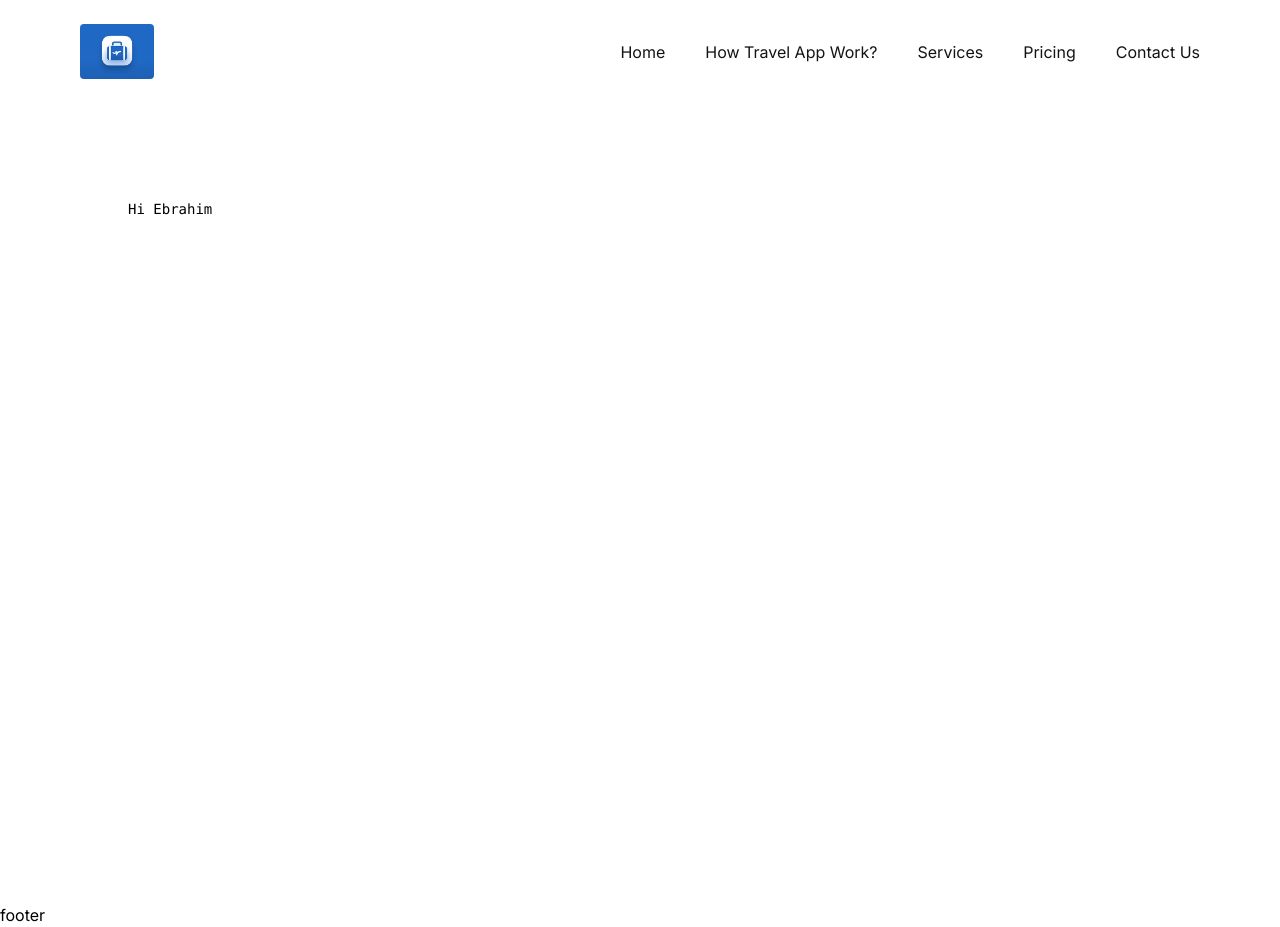
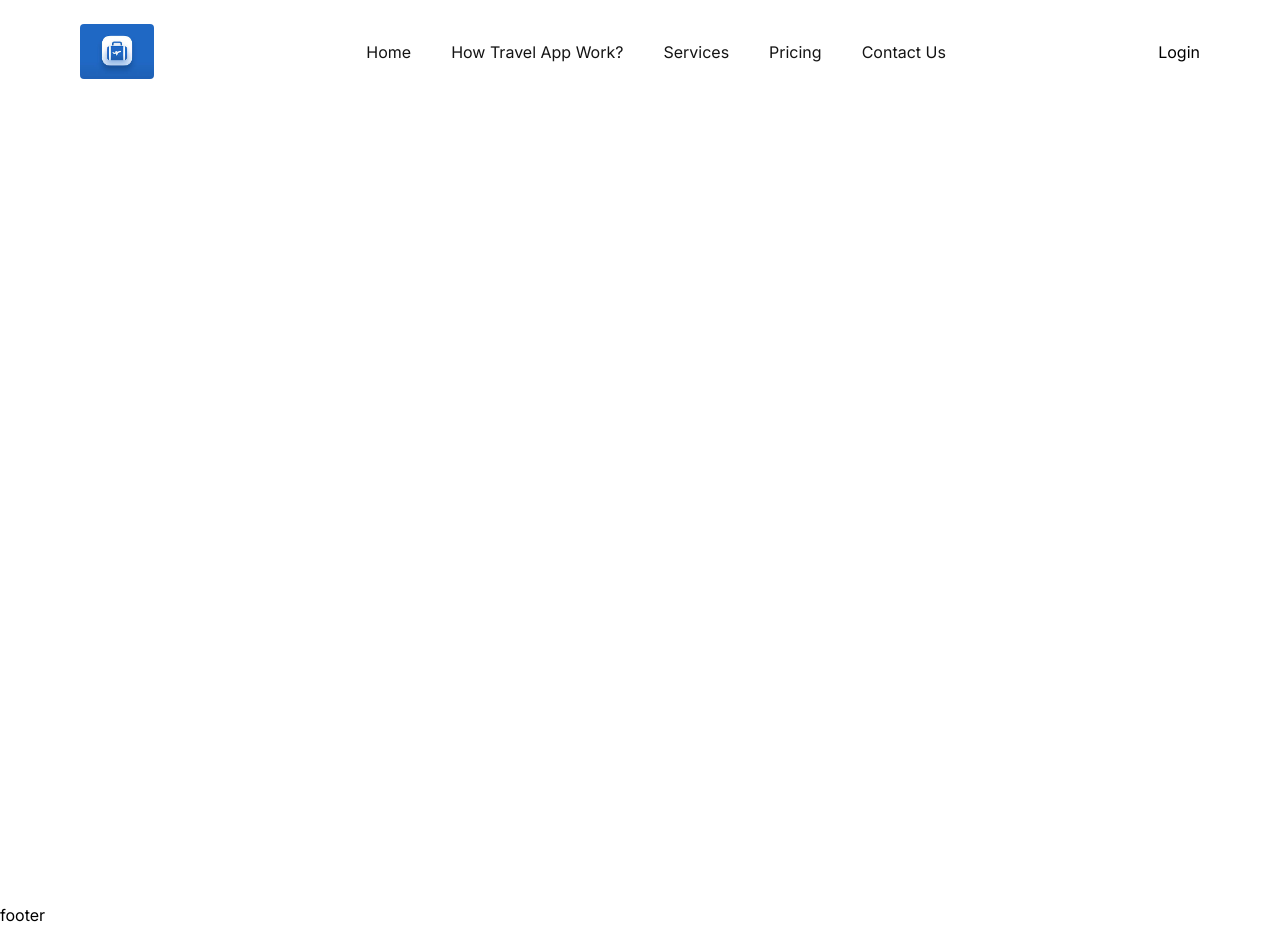
Before and after one commit to ebrahimbeiati/travel-app, a Next.js app: page / in a window 1280 px wide. Built offline with nearby package versions, Linux system fonts and the light colour scheme.

Commit message:
fixing button

```diff
--- a/app/page.tsx
+++ b/app/page.tsx
@@ -3,7 +3,7 @@ export default function Home() {
   return (
     <main className="flex min-h-screen flex-col items-center justify-between p-24">
       <div className="z-10 max-w-5xl w-full items-center justify-between font-mono text-sm lg:flex">
-     <h1>Hi Ebrahim</h1>
+
       </div>
     </main>
   )
--- a/components/Button.tsx
+++ b/components/Button.tsx
@@ -1,8 +1,8 @@
 type ButtonProps = {
-    type: "button"| "submit";
+    type: 'button'| 'submit';
     title: string;
-    icon: string;
-    variant: "btn_dark_green";
+    icon?: string;
+    variant: 'btn_dark_green';
 }
 const Button = ({ type, title, icon, variant }: ButtonProps) => {
   return (
--- a/components/Navbar.tsx
+++ b/components/Navbar.tsx
@@ -12,11 +12,11 @@ const Navbar = () => {
       <ul className="hidden h-full gap-10 lg:flex">
         {NAV_LINKS.map((link) => (
             <Link key={link.key} href={link.href}
-              className="text-gray-90 reqular-16 hover:text-green-50 transition-all hover:font-bold">{link.label}
+              className="text-gray-90 hover:text-green-50 transition-all hover:font-bold">{link.label}
           </Link>
         ))}
           </ul>
-          <div className="lg:fexCenter hidden ">
+          <div className="lg:flexCenter hidden ">
               <Button
                   type="button"
                   title="Login"
```
